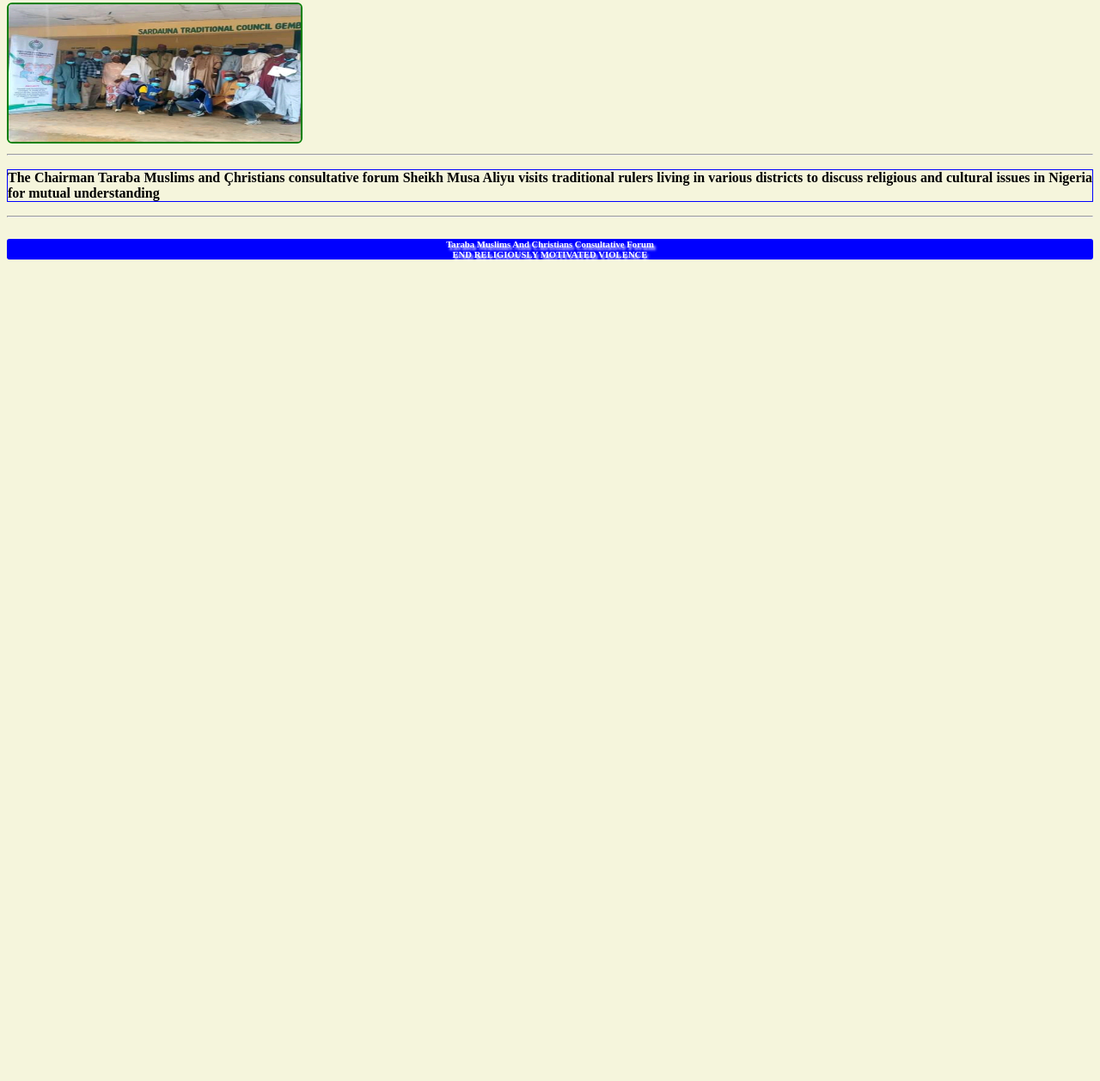
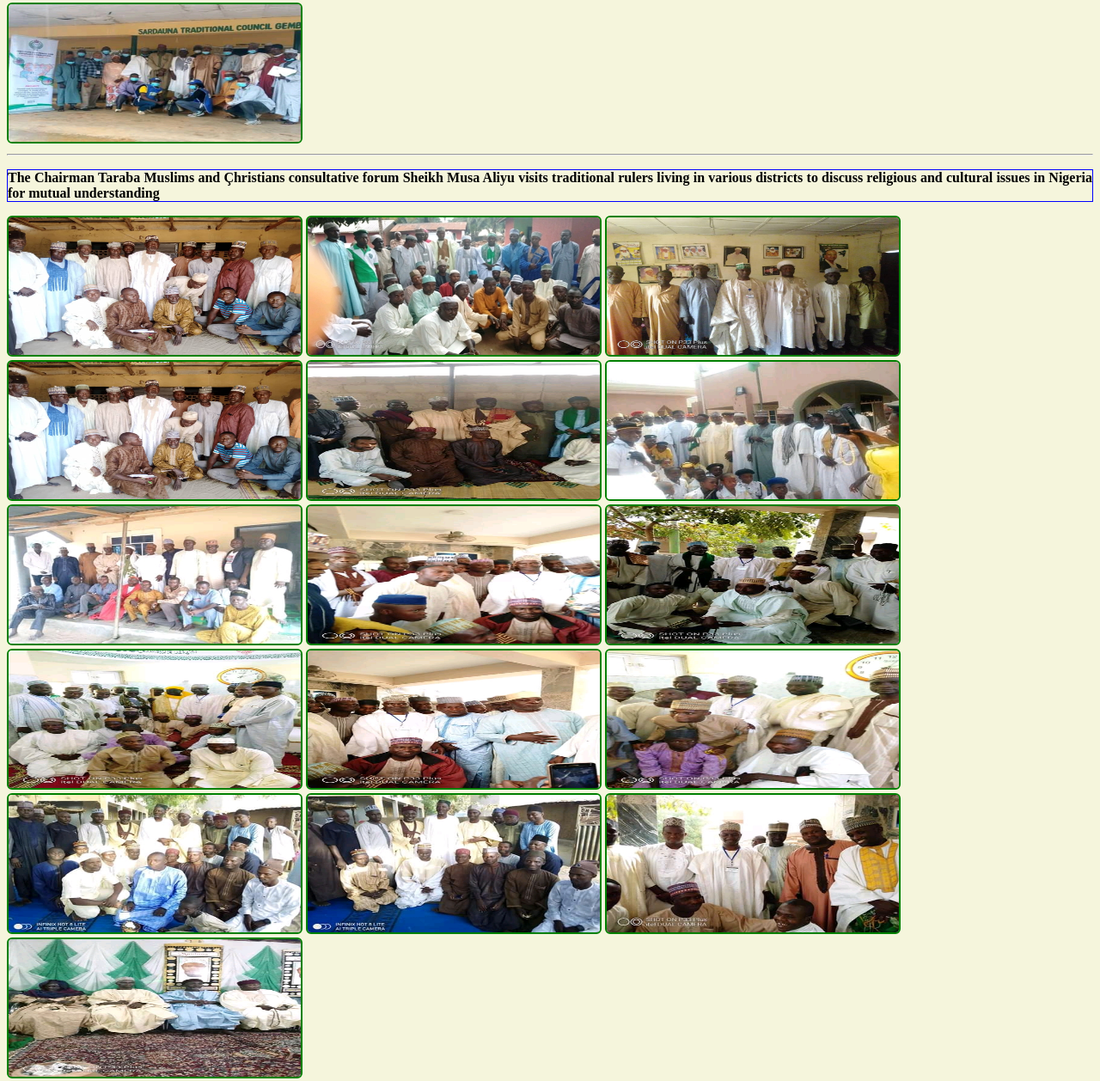
Before and after one commit to tmccf/org, a plain HTML site: page program.html in a window 1280 px wide. Shown: the part 1709-2967 px from the top of the page at 86% size. Before the commit the page ends 2036 px from the top, so only its background shows below. Drawn offline with Linux system fonts and the light colour scheme.

Commit message:
Update program.html

```diff
--- a/program.html
+++ b/program.html
@@ -105,6 +105,38 @@
    </strong>
       </p>
 
+    <img src="assets/lr0.jpg"  />
+
+<img src="assets/lr2.jpg"  />
+
+<img src="assets/lr3.jpg"  />
+
+<img src="assets/lr4.jpg"  />
+
+<img src="assets/lr5.jpg"  />
+
+<img src="assets/lr6.jpg"  />
+
+<img src="assets/lr7.jpg"  />
+
+<img src="assets/lr9.jpg"  />
+
+<img src="assets/lr10.jpg"  />
+
+<img src="assets/lr11.jpg"  />
+
+<img src="assets/lr12.jpg"  />
+
+<img src="assets/lr13.jpg"  />
+
+<img src="assets/lr14.jpg"  />
+
+<img src="assets/lr15.jpg"  />
+
+<img src="assets/lr16.jpg"  />
+
+<img src="assets/lr17.jpg"  />
+
 <hr>
 
 
```
